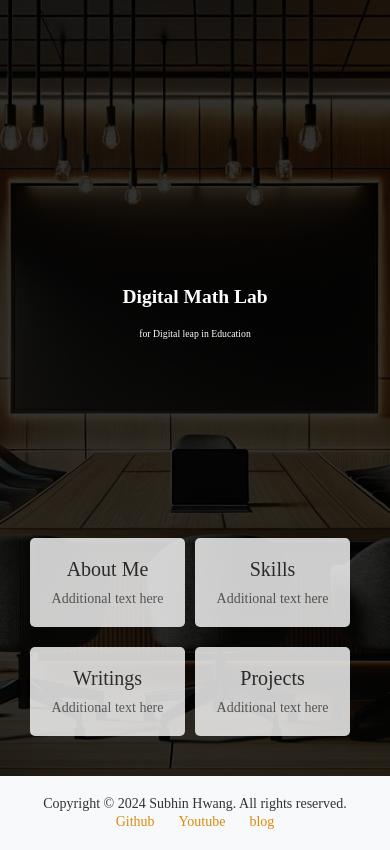
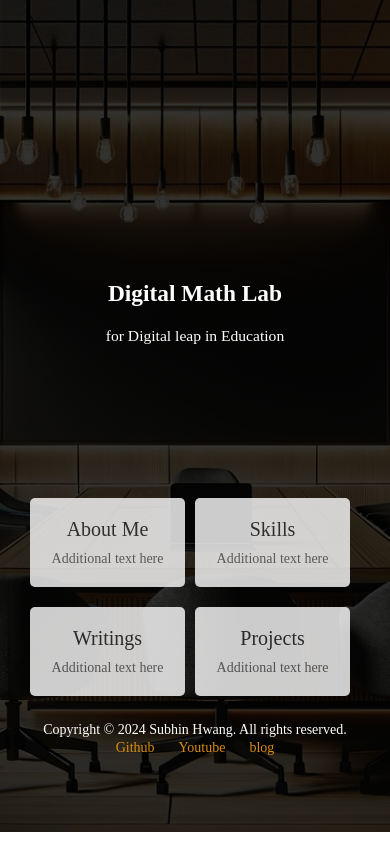
Before and after one commit to Surihub/https---github.com-Surihub-dataviz, a plain HTML site: page index.html in a window 390 px wide. Shown: the part 68-918 px from the top of the page. Drawn offline with Linux system fonts and the light colour scheme; files whose address does not match are found by name.

Commit message:
Reshape: 반응형 작업
해야 할 일 : 요소 겹치지 않도록 수정

```diff
--- a/css/main_soob.css
+++ b/css/main_soob.css
@@ -10,12 +10,13 @@
 
 .main-container {
     width: 100%;
-    height: 100vh; /* Keep the viewport height */
+    height: 900px; /* Keep the viewport height */
     background: linear-gradient(rgba(0,0,0,0.8), rgba(0,0,0,0.8)), url(../images/digitallab_re.jpeg);
     background-position: center center; /* Centers the background image */
     background-size: cover; /* Covers the entire container, may crop the image */
     background-repeat: no-repeat; /* Prevents the image from repeating */
 }
+
 
 .main-container .header{
     width: 80%;
@@ -70,11 +71,11 @@
 }
 
 .main-container .title h1{
-    font-size: 5vw;
+    font-size: 6vw;
     margin-bottom:20px;
 }
 .main-container .title p{
-    font-size: 2.5vw;
+    font-size: 4vw;
 }
 
 /* 기본적으로 축약 텍스트를 숨깁니다 */
@@ -112,7 +113,7 @@
 .content-list {
     list-style: none; /* Removes default list styling */
     padding: 0;
-    margin: 0;
+    margin-bottom: 40px;
     display: flex; /* Apply a flex context to the list */
     flex-wrap: wrap;
 }
@@ -153,10 +154,16 @@
 }
 
 .footer {
-    background-color: #f8f9fa; /* Light background for the footer */
-    padding: 20px 0; /* Top and bottom padding */
-    text-align: center; /* Center align everything */
+    position: absolute; /* 고정 위치 */
+    left: 0;
+    right: 0;
+    bottom: 0; /* 화면 바닥에 위치 */
+    /* background-color: #f8f9fa; */
+    padding: 20px 0; /* 상하 패딩 */
+    text-align: center; /* 가운데 정렬 */
+    z-index: 1000; /* 다른 요소들 위에 표시되도록 z-index 설정 */
 }
+
 
 .footer .container {
     width: 80%; /* Adjust width as needed */
@@ -165,7 +172,7 @@
 
 .footer .copyright-info p {
     margin: 0; /* Remove default margin */
-    color: #333; /* Dark color for text */
+    color: white; /* Dark color for text */
     font-size: 14px; /* Smaller font size */
 }
 
--- a/header.html
+++ b/header.html
@@ -1,11 +1,11 @@
 <div class="navbar-container">
     <div class="header">
         <div class="brand">
-            <a href="#">👩🏻‍💻SoobSoob</a>
+            <a href="index.html">👩🏻‍💻SoobSoob</a>
         </div>
         <div class="nav">
             <ul>
-                <li><a href="#automation" class="nav-link"><span class="full-text">Automation</span><span class="short-text">🤖</span></a></li>
+                <li><a href="auto.html" class="nav-link"><span class="full-text">Automation</span><span class="short-text">🤖</span></a></li>
                 <li><a href="#data-analysis" class="nav-link"><span class="full-text">Data Analysis</span><span class="short-text">📊</span></a></li>
                 <li><a href="#ai-tutor" class="nav-link"><span class="full-text">AI Tutor</span><span class="short-text">👩🏻‍🏫</span></a></li>
             </ul>
--- a/index.html
+++ b/index.html
@@ -4,8 +4,6 @@
     <meta charset="UTF-8">
     <meta name="viewport" content="width=device-width, initial-scale=1.0">
     <title>Soob's Page</title>
-    <!-- <link href="https://stackpath.bootstrapcdn.com/bootstrap/4.3.1/css/bootstrap.min.css" rel="stylesheet"> -->
-    <!-- <link href="./css/main.css" rel="stylesheet" /> -->
     <link href="./css/main_soob.css" rel="stylesheet" />
 </head>
 <body>
@@ -35,10 +33,11 @@
                 </li>
             </ul>
         </div>
+        <div id="footer-placeholder"></div>
+
     </div>
 
 
-    <div id="footer-placeholder"></div>
 
     <script>
         // Load the header
```
Also changed, not shown: auto.html (added, +32 -0 lines).
